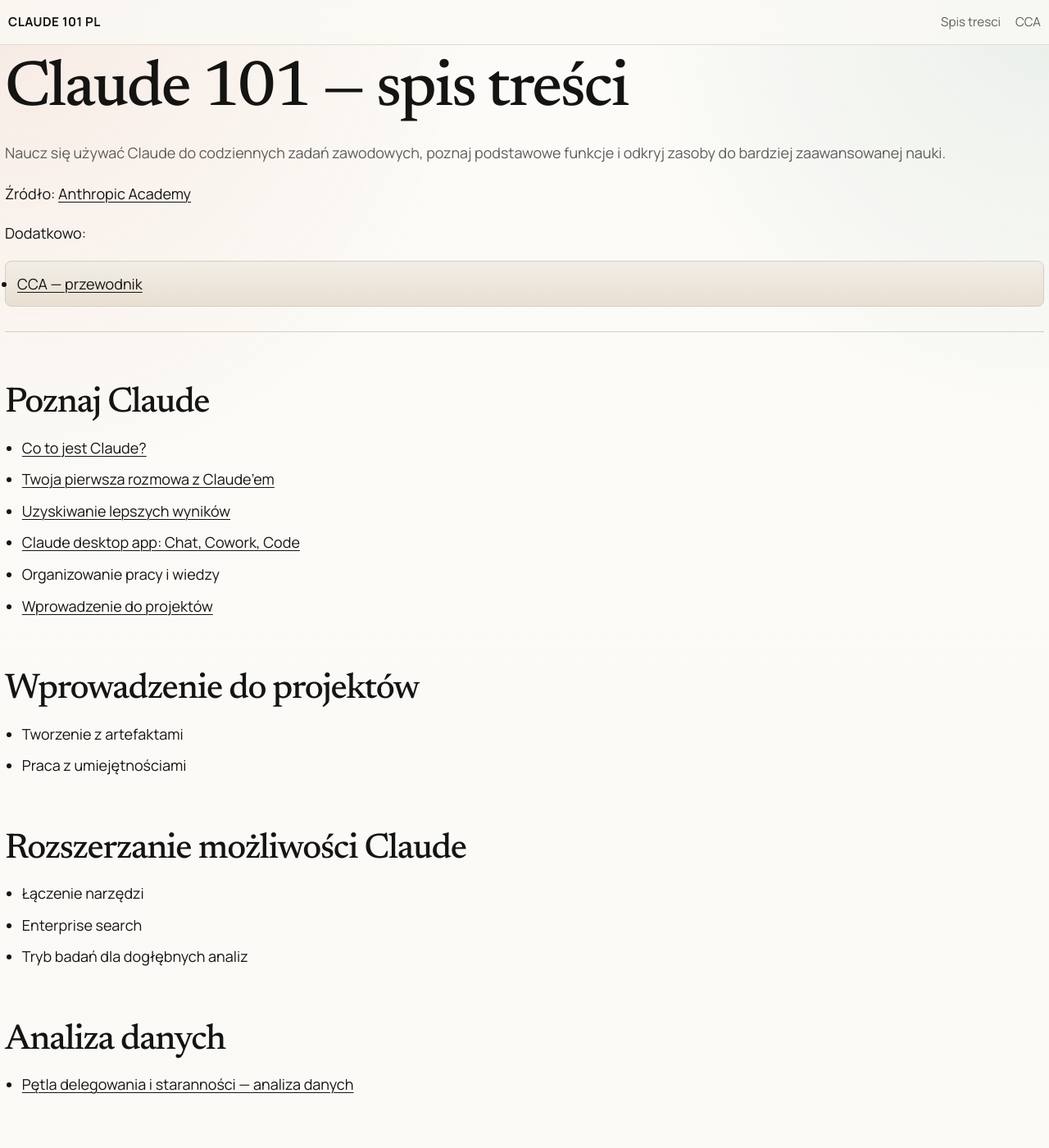
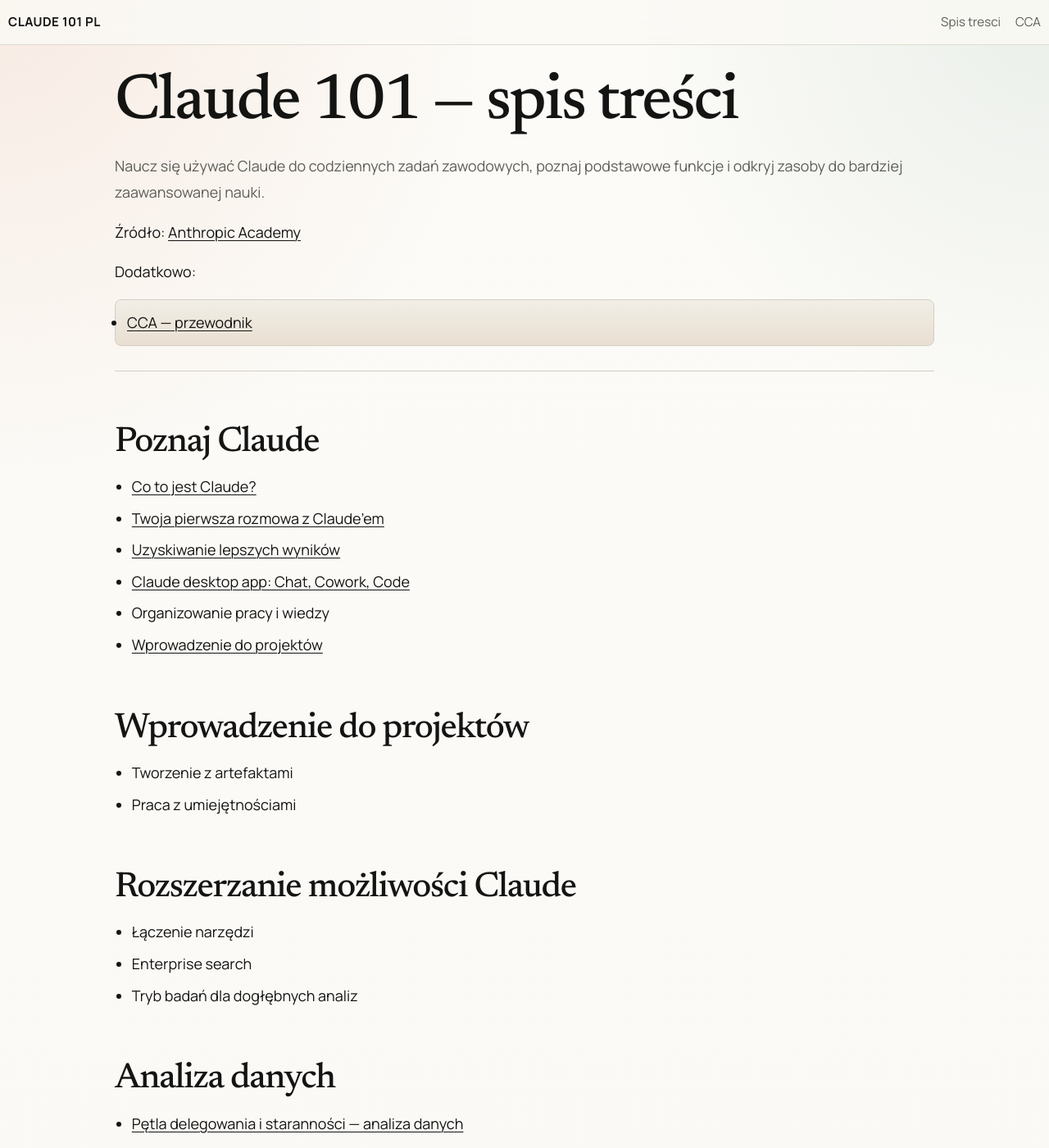
Before and after one commit to kashiash/claude-101-pl, a Jekyll site: the page built from index.md, in a window 1280 px wide and 1400 px high. Shown: the whole window at 82% size. Built offline with Jekyll 4.4.1, drawn with Linux system fonts in a browser that asks for light colours.

Commit message:
Set content margins to about 10 percent

```diff
--- a/assets/site.css
+++ b/assets/site.css
@@ -10,7 +10,7 @@
   --shadow: none;
   --radius-lg: 0;
   --radius-md: 8px;
-  --content-width: 100vw;
+  --content-width: 80vw;
 }
 
 * {
@@ -92,14 +92,14 @@ a:hover {
 .page-main {
   max-width: none;
   margin: 0 auto;
-  padding: 4px 2px 12px;
+  padding: 12px 10vw 24px;
 }
 
 .content-card {
   width: 100%;
-  max-width: none;
+  max-width: var(--content-width);
   margin: 0 auto;
-  padding: 10px 4px 12px;
+  padding: 18px 12px 20px;
   background: transparent;
   border: 0;
   border-radius: 0;
@@ -248,12 +248,12 @@ strong {
 
   .site-header__inner,
   .page-main {
-    padding-left: 2px;
-    padding-right: 2px;
+    padding-left: 16px;
+    padding-right: 16px;
   }
 
   .content-card {
-    padding: 8px 2px 12px;
+    padding: 12px 0 14px;
     border-radius: 0;
   }
 
```
